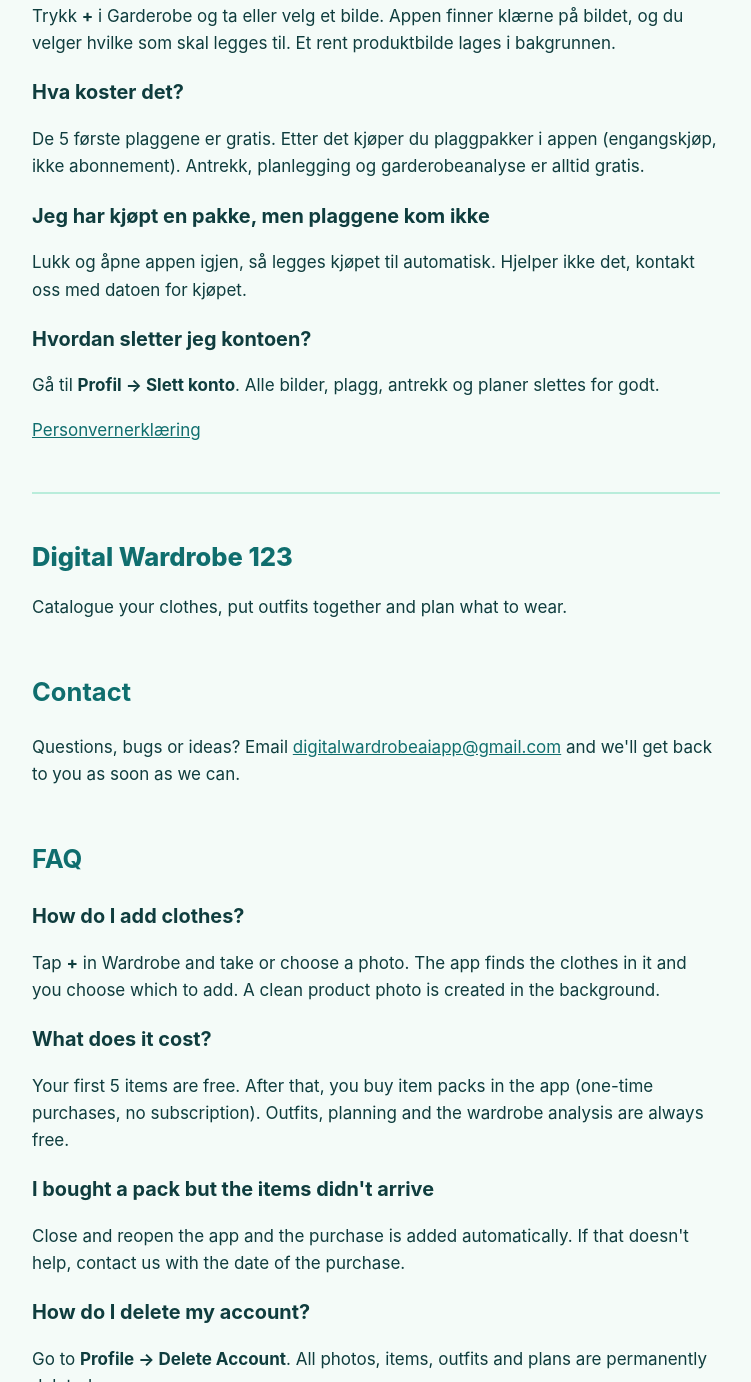
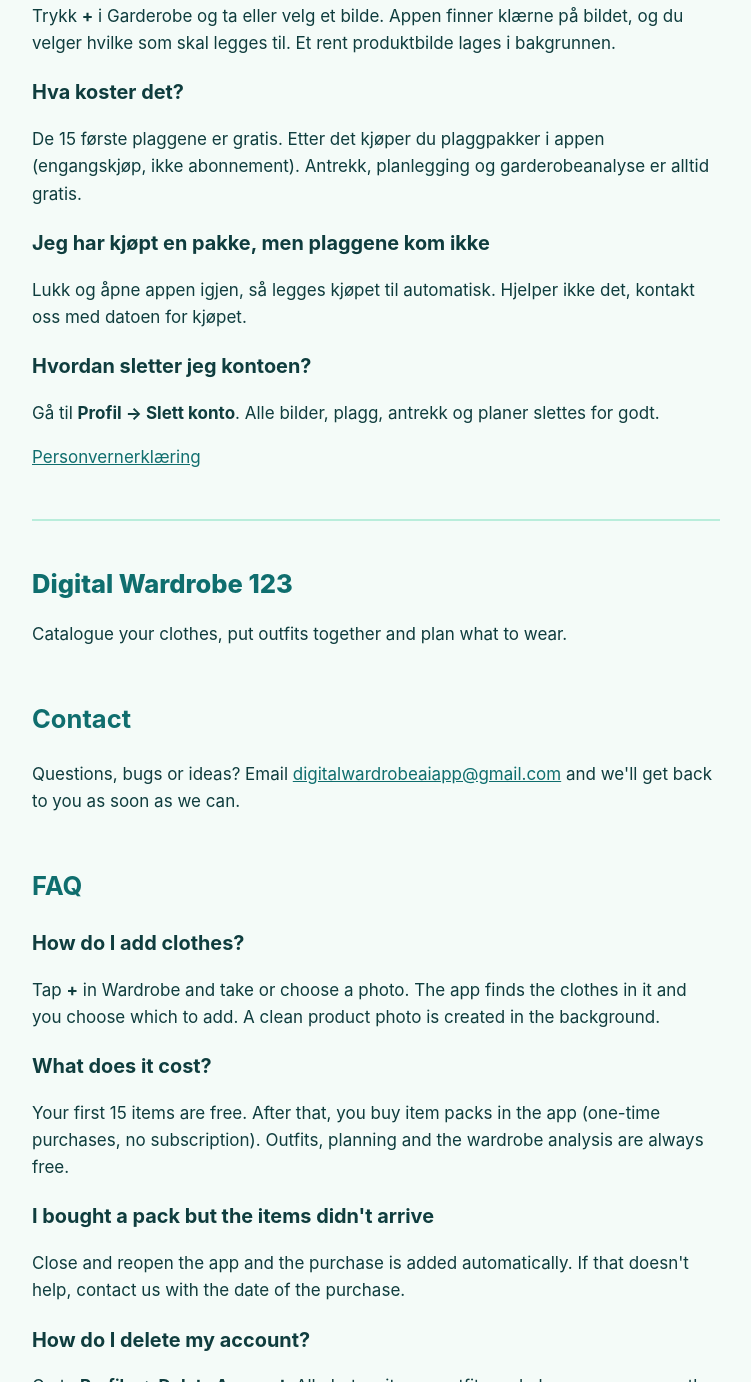
Before and after one commit to kariskjold/digitalwardrobe-privacy-app, a plain HTML site: page index.html in a window 1280 px wide. Shown: the part 497-1879 px from the top of the page, without its empty margins (264-1015 px from the left). Drawn offline with Linux system fonts and the light colour scheme.

Commit message:
Update the site from appstore/site

```diff
--- a/index.html
+++ b/index.html
@@ -21,7 +21,7 @@
 <h3>Hvordan legger jeg til klær?</h3>
 <p>Trykk <strong>+</strong> i Garderobe og ta eller velg et bilde. Appen finner klærne på bildet, og du velger hvilke som skal legges til. Et rent produktbilde lages i bakgrunnen.</p>
 <h3>Hva koster det?</h3>
-<p>De 5 første plaggene er gratis. Etter det kjøper du plaggpakker i appen (engangskjøp, ikke abonnement). Antrekk, planlegging og garderobeanalyse er alltid gratis.</p>
+<p>De 15 første plaggene er gratis. Etter det kjøper du plaggpakker i appen (engangskjøp, ikke abonnement). Antrekk, planlegging og garderobeanalyse er alltid gratis.</p>
 <h3>Jeg har kjøpt en pakke, men plaggene kom ikke</h3>
 <p>Lukk og åpne appen igjen, så legges kjøpet til automatisk. Hjelper ikke det, kontakt oss med datoen for kjøpet.</p>
 <h3>Hvordan sletter jeg kontoen?</h3>
@@ -43,7 +43,7 @@
 <h3>How do I add clothes?</h3>
 <p>Tap <strong>+</strong> in Wardrobe and take or choose a photo. The app finds the clothes in it and you choose which to add. A clean product photo is created in the background.</p>
 <h3>What does it cost?</h3>
-<p>Your first 5 items are free. After that, you buy item packs in the app (one-time purchases, no subscription). Outfits, planning and the wardrobe analysis are always free.</p>
+<p>Your first 15 items are free. After that, you buy item packs in the app (one-time purchases, no subscription). Outfits, planning and the wardrobe analysis are always free.</p>
 <h3>I bought a pack but the items didn't arrive</h3>
 <p>Close and reopen the app and the purchase is added automatically. If that doesn't help, contact us with the date of the purchase.</p>
 <h3>How do I delete my account?</h3>
```
